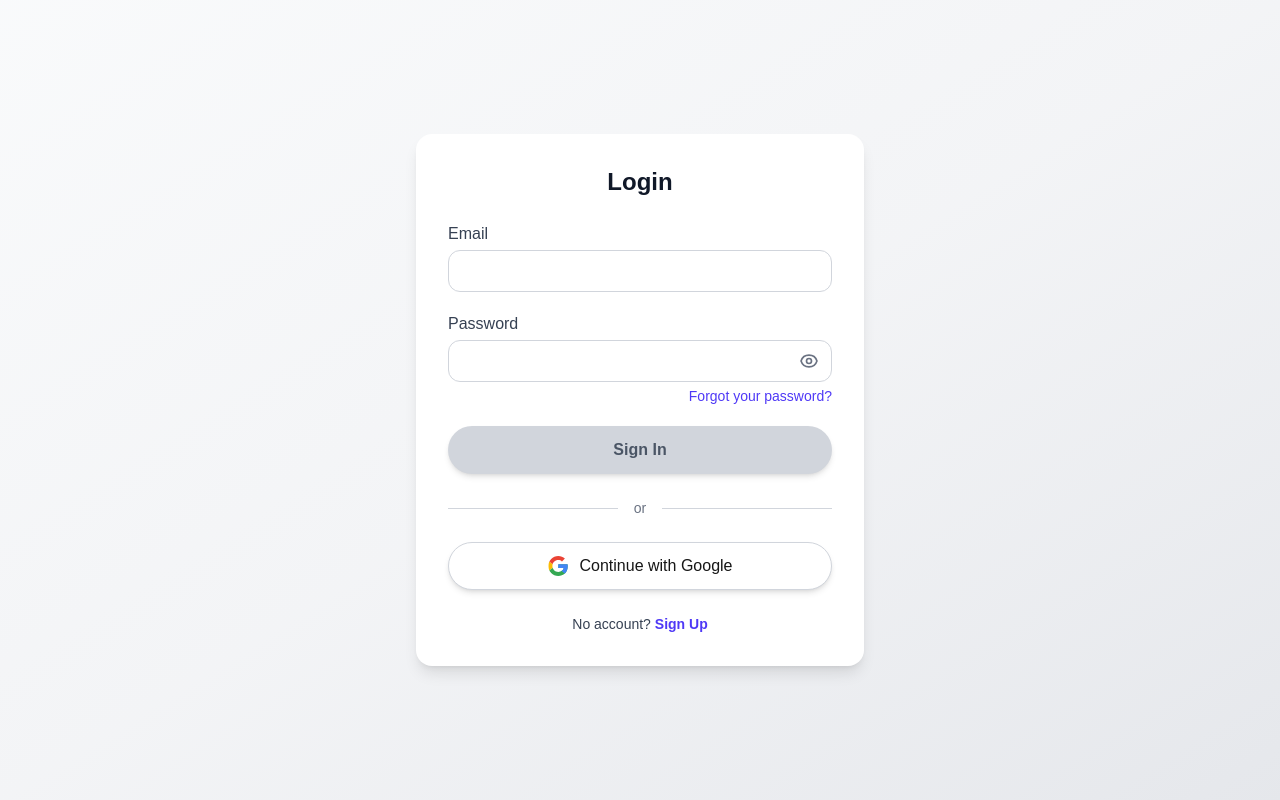
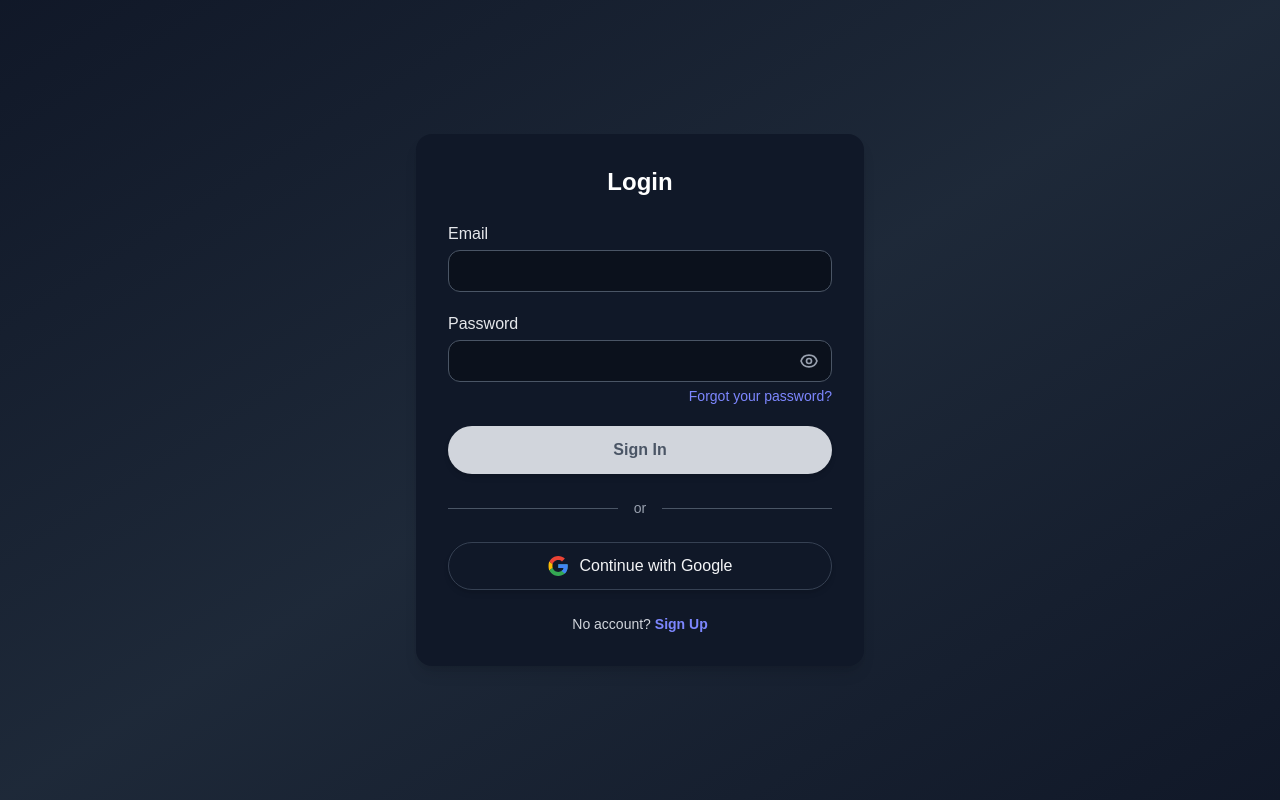
Before and after one commit to kasesalum/hanban, a Next.js app in the folder client/: page /login in a window 1280 px wide. Built offline with nearby package versions, Linux system fonts and the light colour scheme; no server answers.

Commit message:
Only night mode

```diff
--- a/client/src/app/globals.css
+++ b/client/src/app/globals.css
@@ -1,17 +1,22 @@
 @import "tailwindcss";
 
+@custom-variant dark (&:where(.dark, .dark *));
+
 :root {
-  --background: #f9fafb;
-  --background-alt: #ffffff;
+  color-scheme: dark;
 
-  --foreground: #171717;
-  --foreground-muted: #6b7280;
+  --background: #201E25;
+  --background-alt: #2F2D34;
 
-  --border: #e5e7eb;
+  --foreground: #f3f4f6;
+  --foreground-muted: #9ca3af;
 
-  --accent: #000000;
-  --accent-contrast: #ffffff;
-  --accent-hover: #2f3032;
+  --border: #39383E;
+  --border-hover: #4B494F;
+
+  --accent: #2F2F31;
+  --accent-contrast: #373739;
+  --accent-hover: #323232;
 
   --success: #22c55e;
   --danger: #ef4444;
@@ -40,23 +45,6 @@
   --font-mono: var(--font-geist-mono);
 }
 
-@media (prefers-color-scheme: dark) {
-  :root {
-    --background: #201E25;
-    --background-alt: #2F2D34;
-
-    --foreground: #f3f4f6;
-    --foreground-muted: #9ca3af;
-
-    --border: #39383E;
-    --border-hover: #4B494F;
-
-    --accent: #2F2F31;
-    --accent-contrast: #373739;
-    --accent-hover: #323232;
-  }
-}
-
 body {
   background: var(--background);
   color: var(--foreground);
--- a/client/src/app/layout.tsx
+++ b/client/src/app/layout.tsx
@@ -23,7 +23,7 @@
   children: React.ReactNode;
 }>) {
   return (
-    <html lang="en">
+    <html lang="en" className="dark">
       <body
         className={`${geistSans.variable} ${geistMono.variable} antialiased`}
       >
```
